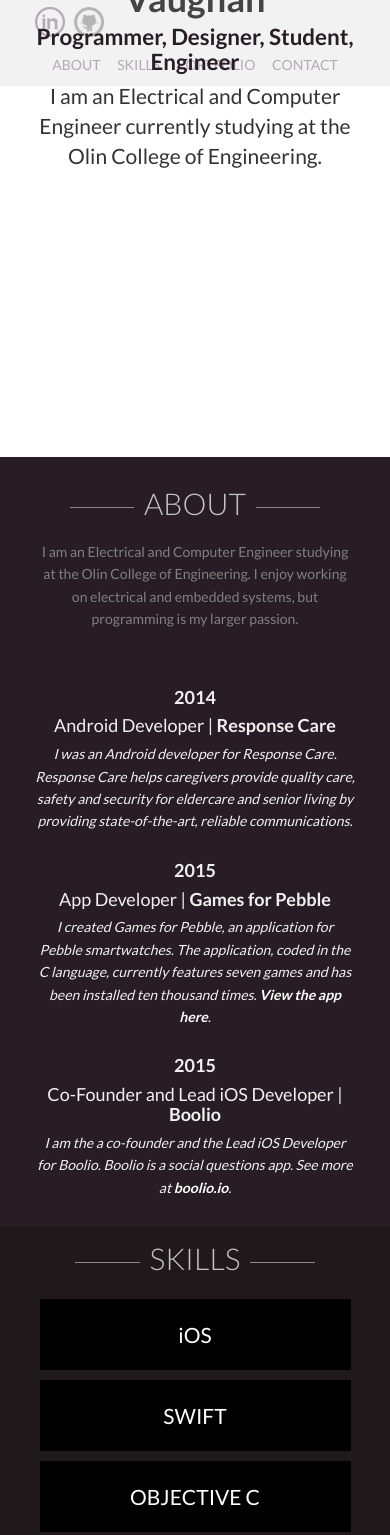
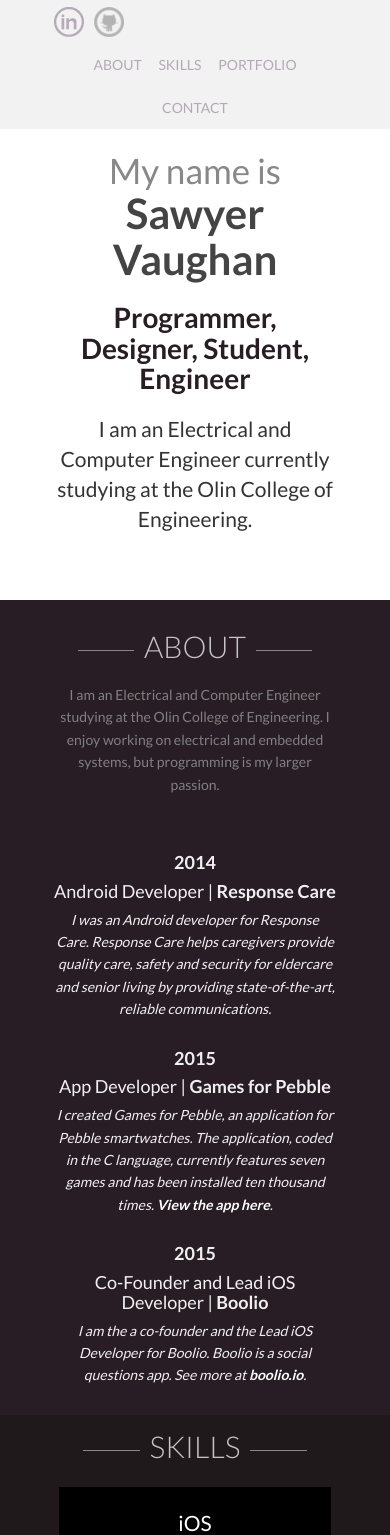
Before and after one commit to runnersaw/runnersaw.github.io, a PHP site: page / in a window 390 px wide. Shown: the top 1535 px of the page. Run offline with PHP 8.4, Linux system fonts and the light colour scheme.

Commit message:
Many CSS fixes

```diff
--- a/index.html
+++ b/index.html
@@ -41,10 +41,6 @@
 		<div id="popup"></div>
 			<div class="header">
 				<div class="container">
-					<!--<div class="logo">
-						<a href="#">Resume</a>
-					</div>-->
-
 					<div class="social-icons">
 						<a href="https://www.linkedin.com/pub/sawyer-vaughan/a4/723/43b" target="_blank"><img class="link-img" src="web/images/in.png"></a>
 						<!--<a href="#"><img src="web/images/twt.png"></a>-->
@@ -67,7 +63,7 @@
 				<div class="container">
 					<div class="banner-info">
 						<div class="bannerlogo">
-							<img src="web/images/diamond.png">
+							<!--<img src="web/images/diamond.png">-->
 						</div>
 						<div class="bannerhead">
 							<h2>My name is <span>Sawyer Vaughan</span></h2>
--- a/web/css/style.css
+++ b/web/css/style.css
@@ -81,21 +61,11 @@
   	top:0;
   	bottom:0;
 }
-.banner-info{
-	width: 100%;
-	float: right;
-}
-.bannerlogo{
-	float: left;
-	margin-top: 0.8em;
-}
-.bannerhead{
-	float:right;
-}
 .bannerhead h2{
 	color: #888888;
 	margin:0;
 	padding:0;
+	font-size: 2.5em;
 }
 .bannerhead h2 span{
 	color:#444444;
@@ -105,8 +75,9 @@
 .bannerhead h3{
 	color:#281D24;
 	font-weight:bolder;
-    font-size:2.5em;
+    font-size:2em;
     margin-bottom: 20px;
+    margin-top:20px;
 }
 .bannerhead p{
     font-size: 1.5em;
@@ -124,8 +95,11 @@
 .bannerhead{
 	position: relative;
 	width: 90%;
+	float:right;
 }
 .banner-info{
+	width: 100%;
+	float: right;
 	position: relative;
 	top: 50%;
 	-ms-transform: translateY(-50%);
@@ -566,7 +539,7 @@
 /* PRETTY BIG */
 @media (max-width:1024px){
 	.container {
-		width:80%;
+		width:90%;
 	}
  	.years p {
 		width: 80%;
@@ -574,17 +547,8 @@
 	.footer-left p {
 		width: 90%;
 	}
-	.banner-info {
-		width: 80%;
-	}
 	.footer-right input[type="text"], .footer-right textarea {
 		width: 87%;
-	}
-	.headerbg {
-		min-height: 591px;
-	}
-	.banner-info {
-		top: 110px;
 	}
 	.years {
 		margin-bottom: 2em;
@@ -596,6 +560,9 @@
 
 /* MEDIUM SIZE */
 @media (max-width:768px){
+	.headerbg {
+		min-height: 600px;
+	}
 	.container {
 		width:80%;
 	}
@@ -605,31 +572,14 @@
 	.footer-left p {
 		width: 90%;
 	}
-	.banner-info {
-		width: 80%;
-	}
 	.footer-right input[type="text"], .footer-right textarea {
 		width: 100%;
-	}
-	.headerbg {
-		min-height:500px;
-	}
-	.banner-info {
-		top: 112px;
-		width: 100%;
-		left: 2%;
 	}
 	.years {
 		margin-bottom: 2em;
 	}
 	.header-section h2 {
 		padding: 1.2em 0 0.8em 0;
-	}
-	.bannerhead {
-		width: 84%;
-	}
-	.banner {
-		width: 100%;
 	}
 	.years h4, .years span h4 {
 		margin: 0.5em 0 0 0;
@@ -639,6 +589,9 @@
 	}
 	.skill-grids {
 		padding: 1em 0;
+	}
+	.bannerhead {
+		width: 100%;
 	}
 	a.down {
 		padding: 0;
@@ -667,40 +620,20 @@
 
 /* SMALL */
 @media (max-width:640px){
-	.container {
-		width:80%;
-	}
  	.years p {
 		width: 100%;
 	}
 	.footer-left p {
 		width: 90%;
 	}
-	.banner-info {
-		width: 80%;
-	}
 	.footer-right input[type="text"], .footer-right textarea {
 		width: 100%;
-	}
-	.headerbg {
-		min-height:500px;
-	}
-	.banner-info {
-		top: 112px;
-		width: 100%;
-		left: 2%;
 	}
 	.years {
 		margin-bottom: 2em;
 	}
 	.header-section h2 {
 		padding: 1.2em 0 0.8em 0;
-	}
-	.bannerhead {
-		width: 84%;
-	}
-	.banner {
-		width: 100%;
 	}
 	.years h4, .years span h4 {
 		margin: 0.5em 0 0 0;
@@ -747,17 +680,10 @@
 	.logo {
 		margin: 0.3em 0 0.5em 0em;
 	}
-	.bannerhead h3 {
-		font-size: 2em;
-		margin: 0.3em 0 0.3em;
-	}
 }
 
 /* TINY */
 @media (max-width:480px){
-	.container {
-		width:90%;
-	}
  	.years p {
 		width: 100%;
 		line-height: 1.6em;
@@ -767,19 +693,11 @@
 		width: 100%;
 		margin: 0.8em 0 0 0;
 	}
-	.banner-info {
-		width: 80%;
-	}
 	.footer-right input[type="text"], .footer-right textarea {
 		width: 100%;
 	}
-	.headerbg {
-		min-height: 457px;
-	}
 	.banner-info {
-		top: 36px;
-		width: 100%;
-		left: 0%;
+		padding-top:96px;
 		text-align: center;
 	}
 	.years {
@@ -788,12 +706,6 @@
 	.header-section h2 {
 		padding: 0.8em 0 0.5em 0;
 		line-height:1.5em;
-	}
-	.bannerhead {
-		width: 100%;
-	}
-	.banner {
-		width: 100%;
 	}
 	.years h4, .years span h4 {
 		margin: 0.5em 0 0 0;
@@ -844,18 +756,9 @@
 		float:none;
 		text-align:center;
 	}
-	.bannerhead h3 {
-		font-size: 1.6em;
-		margin: 0.3em 0 0.3em;
-	}
 	.nav {
 		float: none;
 		text-align:center;
-	}
-	.bannerlogo {
-		float: none;
-		margin-top: 0em;
-		text-align: center;
 	}
 	.skill-grid h3 {
 		font-size: 1.5em;
```
Also changed, not shown: other parts of web/css/style.css (+0 -54 lines).
